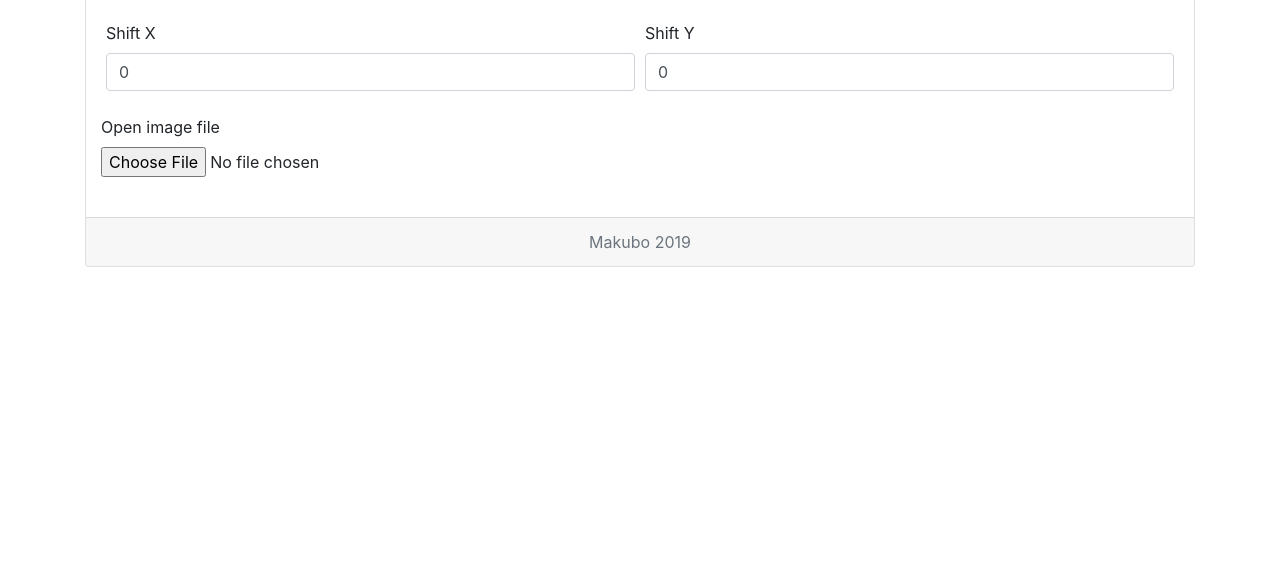
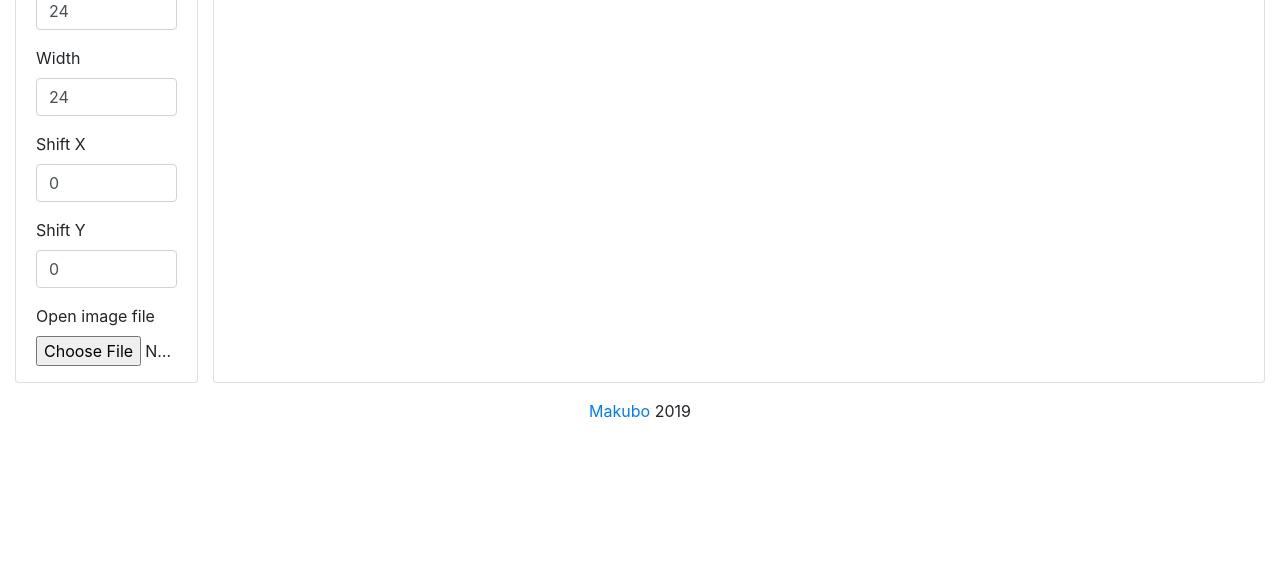
Before and after one commit to makubo/tile_extractor, a plain HTML site: page public_html/index.html in a window 1280 px wide. Shown: the part 225-800 px from the top of the page. Drawn offline with nearby package versions, Linux system fonts and the light colour scheme.

Commit message:
Change layout

```diff
--- a/public_html/index.html
+++ b/public_html/index.html
@@ -17,51 +17,48 @@ and open the template in the editor.
               crossorigin="anonymous">
     </head>
     <body>
-        <div class="container pt-3">
+        <div class="container-fluid pt-3">
             <h1>Tile Extractor</h1>
-            <div class="card">
+            <div class="row">
+                <div class="col-2">
+                    <div class="card h-100">
                         <h3 class="card-header">
-                    Tile Options:
+                            Tile Options
                         </h3>
                         <div class="card-body pb-0">
-                    <div class="form-row">
-                        <div class="col-sm">
+                            <div class="form-col">
                                 <label for="tile_height">Height</label>
                                 <input type="number" id="tile_height" class="form-control" min="1" value="24">
-                        </div>
-                        <div class="col-sm">
-                            <label for="tile_width">Width</label>
+                                <label for="tile_width" class="mt-3">Width</label>
                                 <input type="number" id="tile_width" class="form-control" min="1" value="24">
+                                <label for="tile_shiftx" class="mt-3">Shift X</label>
+                                <input type="number" id="tile_shiftx" class="form-control" min="0" value="0">
+                                <label for="tile_shifty" class="mt-3">Shift Y</label>
+                                <input type="number" id="tile_shifty" class="form-control" min="0" value="0">
+                                <label for="file-input" class="mt-3">Open image file</label>
+                                <input type="file" id="file-input" class="form-control-file mb-3">
                             </div>
                         </div>
-                    <br>
-                    <div class="form-row">
-                        <div class="col-sm">
-                            <label>Shift X</label>
-                            <input type="number" id="tile_shiftx" class="form-control" min="0" value="0">
-                        </div>
-                        <div class="col-sm">
-                            <label>Shift Y</label>
-                            <input type="number" id="tile_shifty" class="form-control" min="0" value="0">
                     </div>
                 </div>
-                    <br>
-                    <div class="form-row">
-                        <label for="file-input">Open image file</label>
-                        <input type="file" id="file-input" class="form-control-file">
-                    </div>
-                </div>
-                <div class="card-body mx-0 my-0">
-                    <div class="form-row overflow-auto float-left" >
+                <div class="col pl-0 py-0 w-100">
+                    <div class="card h-100">
+                        <h3 class="card-header">
+                            Image
+                        </h3>
+                        <div class="card-body">
+                            <div class="form-row overflow-auto float-left mx-0" >
                                 <canvas id="main_canvas" class="position-relative img-responsive" width="0" height="0"></canvas>
                             </div>
                         </div>
-                <div class="card-footer text-muted text-center">
-                    Makubo 2019
                     </div>
                 </div>
             </div>
-
         </div>
+        <footer lass="page-footer">
+            <div class="footer-copyright text-center py-3">
+                <a href="https://github.com/Makubo/tile_extractor">Makubo</a> 2019
+            </div>
+        </footer>
     </body>
 </html>
```
Lines whose indentation alone changed are shown as unchanged.
